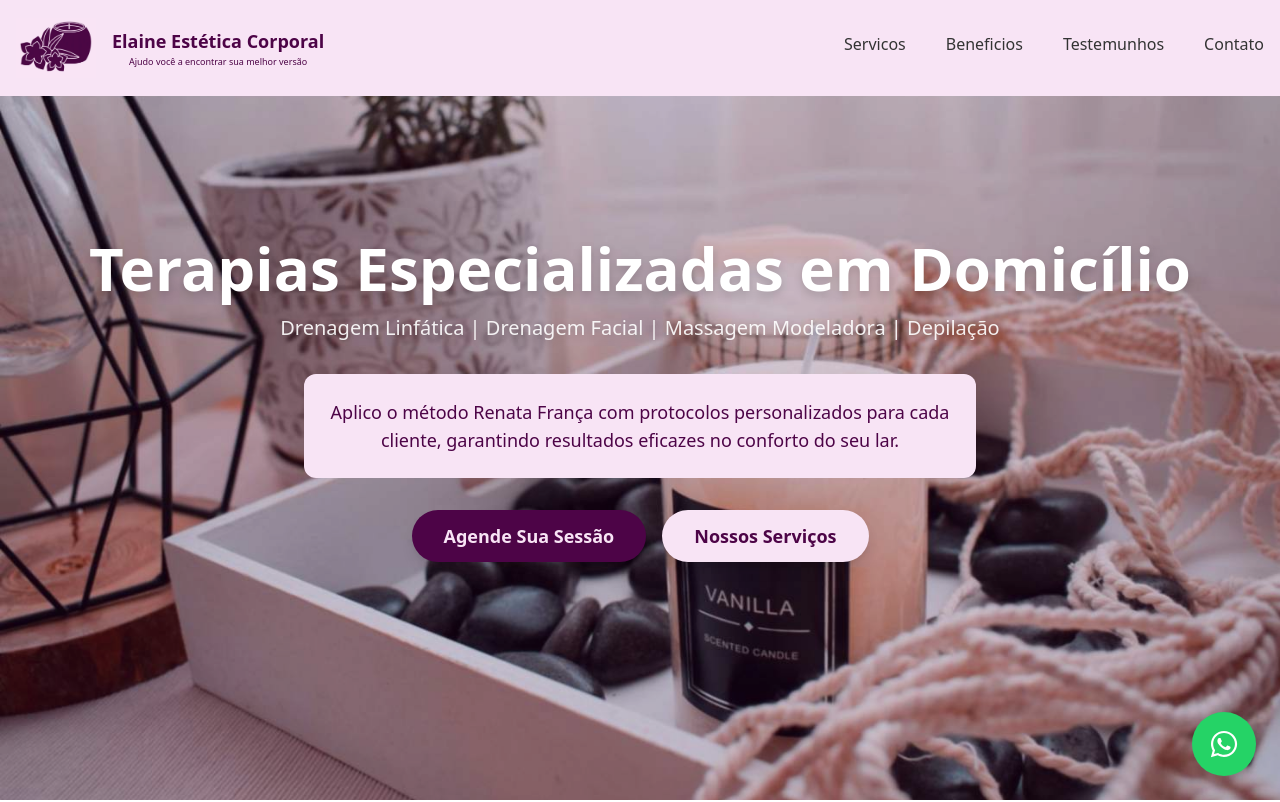
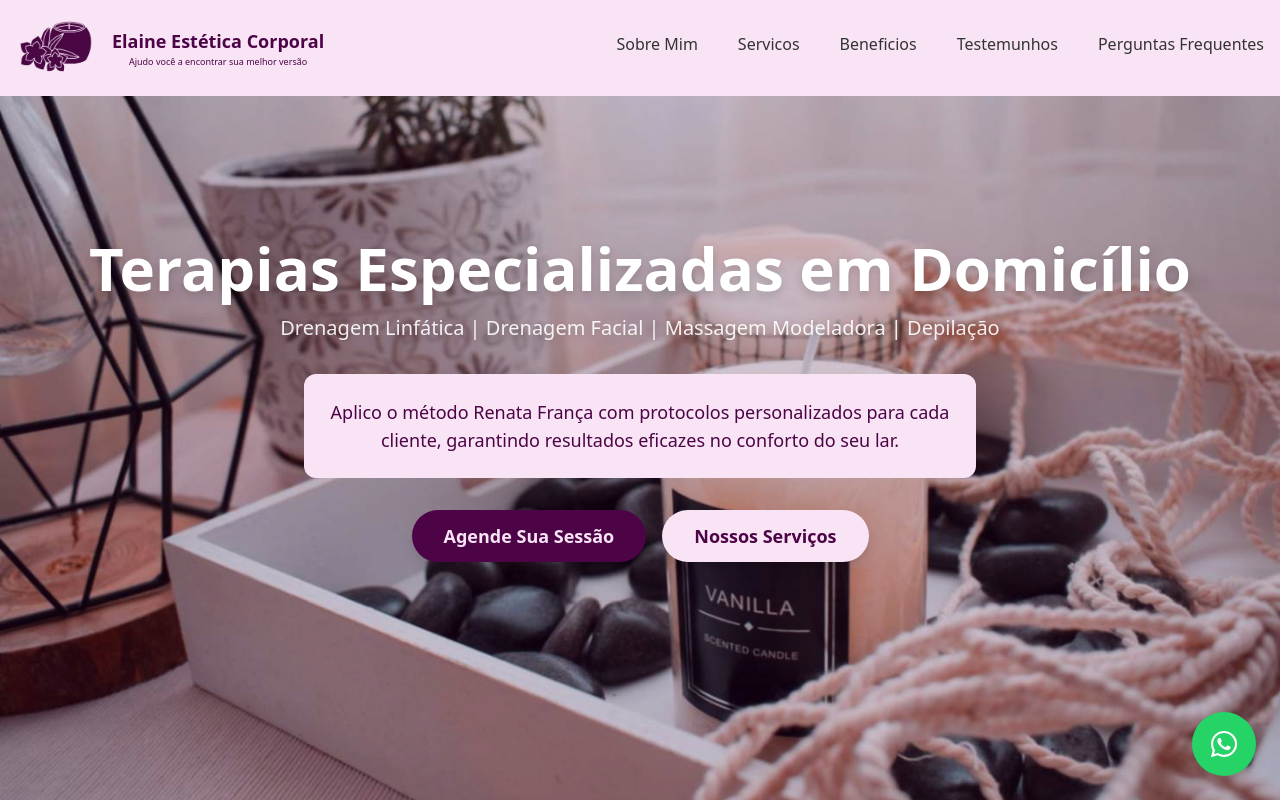
Before and after one commit to fabriciocunhauk/elaine-estetica-corporal, a Next.js app: page / in a window 1280 px wide. Shown: the top 802 px of the page. Built offline with nearby package versions, Linux system fonts and the light colour scheme.

Commit message:
Adjusted navigation

```diff
--- a/app/components/About.tsx
+++ b/app/components/About.tsx
@@ -5,10 +5,9 @@ import image3 from "@/public/images/pose.jpeg";
 
 export default function About() {
   return (
-    <div className="overflow-hidden bg-secondary" id="sobre">
+    <div className="overflow-hidden bg-secondary" id="about-me">
       <div className="mx-auto max-w-7xl px-4 sm:px-6 lg:flex lg:p-8">
         <div className="mx-auto grid max-w-2xl grid-cols-1 gap-y-12 sm:gap-x-12 sm:gap-y-16 lg:mx-0 lg:min-w-full lg:max-w-none lg:flex-none lg:gap-y-8">
-          {/* Conteúdo de Texto */}
           <div className="px-4 sm:px-0 lg:col-end-1 lg:w-full lg:max-w-lg">
             <div className="space-y-4 max-w-[700px]">
               <h2 className="text-3xl sm:text-4xl font-serif font-bold text-purple-primary">
@@ -60,9 +59,7 @@ export default function About() {
             </div>
           </div>
 
-          {/* Grid de Imagens */}
           <div className="grid grid-cols-1 gap-6 sm:flex sm:flex-wrap sm:items-start sm:justify-end sm:gap-6 lg:contents">
-            {/* Imagem Principal - Elaine profissional */}
             <div className="px-4 sm:px-0 sm:w-0 sm:flex-auto lg:ml-auto lg:w-auto lg:flex-none lg:self-end">
               <Image
                 alt="Elaine aplicando técnica de drenagem linfática"
@@ -73,9 +70,7 @@ export default function About() {
               />
             </div>
 
-            {/* Imagens Secundárias */}
             <div className="grid grid-cols-1 gap-6 px-4 sm:px-0 sm:contents lg:col-span-2 lg:col-end-2 lg:ml-auto lg:flex lg:w-[37rem] lg:items-start lg:justify-end lg:gap-x-8">
-              {/* Foto da técnica sendo aplicada */}
               <div className="sm:order-first sm:flex sm:w-64 sm:flex-none sm:justify-end sm:self-end lg:w-auto">
                 <Image
                   alt="Detalhe da técnica Renata França aplicada"
@@ -86,7 +81,6 @@ export default function About() {
                 />
               </div>
 
-              {/* Foto dos equipamentos/produtos */}
               <div className="sm:flex sm:w-96 sm:flex-auto sm:justify-end lg:w-auto lg:flex-none">
                 <Image
                   alt="Equipamentos e produtos profissionais utilizados"
--- a/app/components/FAQs.tsx
+++ b/app/components/FAQs.tsx
@@ -72,6 +72,7 @@ function Accordion({ classes }: AccordionProps) {
 
   return (
     <div
+      id="faq"
       className={clsx(
         "py-20 pb-40 bg-white text-purple-primary",
         classes?.wrapper
--- a/app/components/Navbar.tsx
+++ b/app/components/Navbar.tsx
@@ -25,10 +25,11 @@ type NavigationProps = {
 };
 
 const mockNavigation: NavigationProps[] = [
+  { id: 1, title: "Sobre Mim", link: "#about-me" },
   { id: 1, title: "Servicos", link: "#services" },
   { id: 2, title: "Beneficios", link: "#benefits" },
-  { id: 3, title: "Testemunhos", link: "#testimonials" },
-  { id: 4, title: "Contato", link: "#contact" },
+  { id: 3, title: "Testemunhos", link: "#reviews" },
+  { id: 4, title: "Perguntas Frequentes", link: "#faq" },
 ];
 
 const MobileMenu: React.FC<{ navigation: NavigationProps[] }> = ({
```
